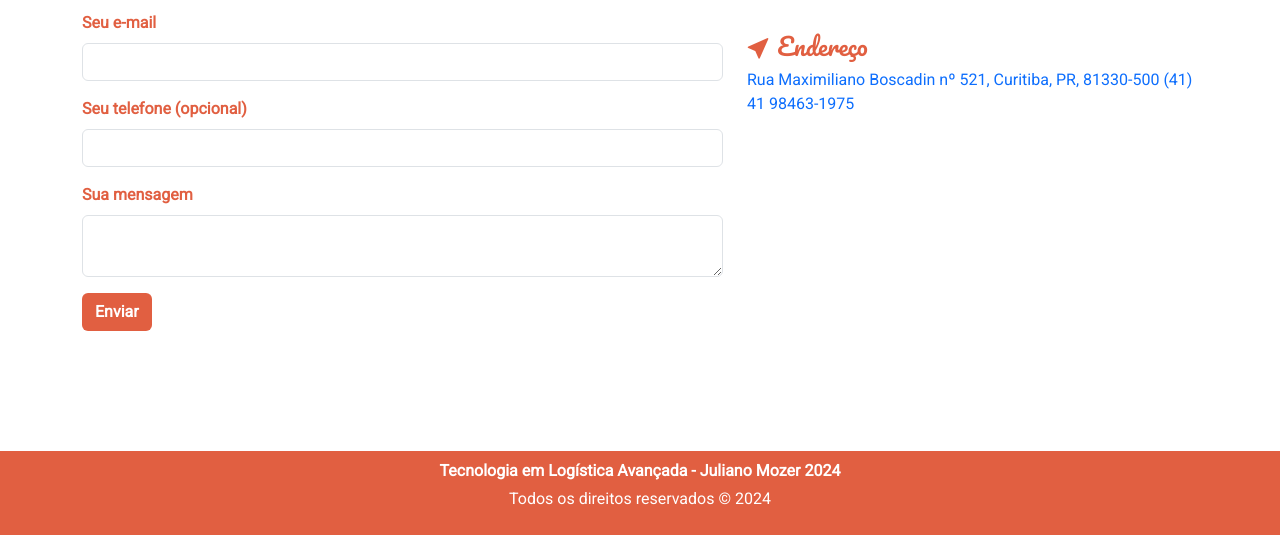
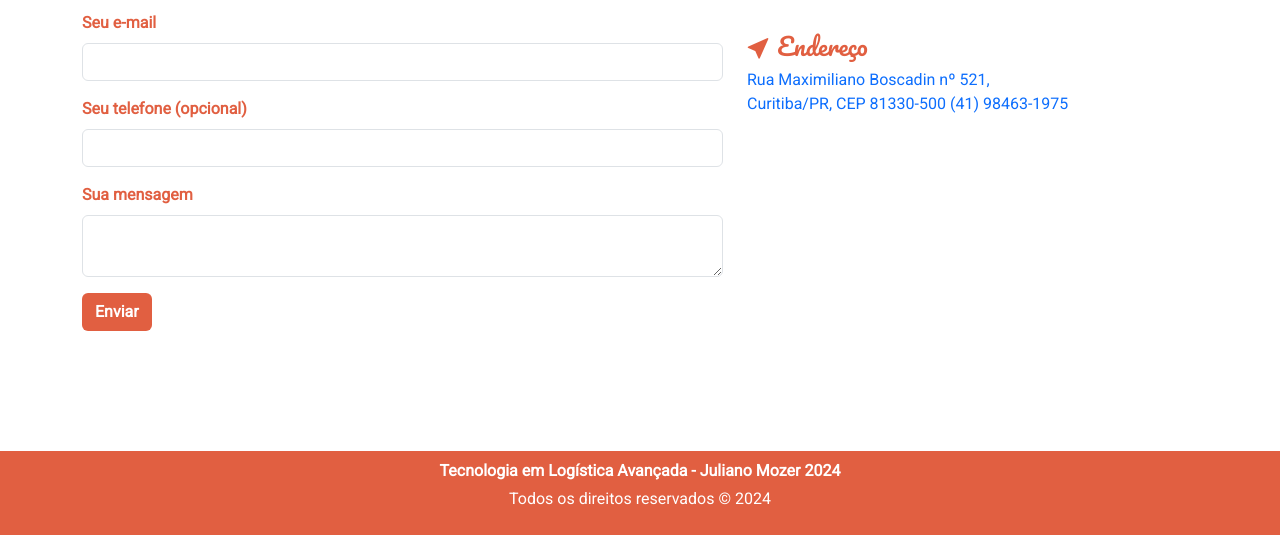
Before and after one commit to JulianoMozer/salao_sol, a plain HTML site: page index.html in a window 1280 px wide. Shown: the part 2903-3438 px from the top of the page. Drawn offline with nearby package versions, Linux system fonts and the light colour scheme.

Commit message:
errumando espaçamento no campo de endereço e celular

```diff
--- a/index.html
+++ b/index.html
@@ -316,7 +316,8 @@
                             <p>
                                 <!-- Link para o endereço no Google Maps -->
                                 <a href="https://www.google.com/maps/place/R.+Maximiliano+Boscardin,+521+-+Fazendinha,+Curitiba+-+PR,+81330-500/@-25.489604,-49.3306887,17z/data=!3m1!4b1!4m6!3m5!1s0x94dce2de3bbc5b8f:0x77824f2e847c4794!8m2!3d-25.489604!4d-49.3281138!16s%2Fg%2F11c5j31qm9?entry=ttu&g_ep=EgoyMDI0MDkxMS4wIKXMDSoASAFQAw%3D%3D" target="_blank" class="text-decoration-none">
-                                    Rua Maximiliano Boscadin nº 521, Curitiba, PR, 81330-500 (41) 41 98463-1975
+                                    Rua Maximiliano Boscadin nº 521, <br>
+                                    Curitiba/PR, CEP 81330-500 (41) 98463-1975
                                 </a>
                             </p>
                         </div>
```
